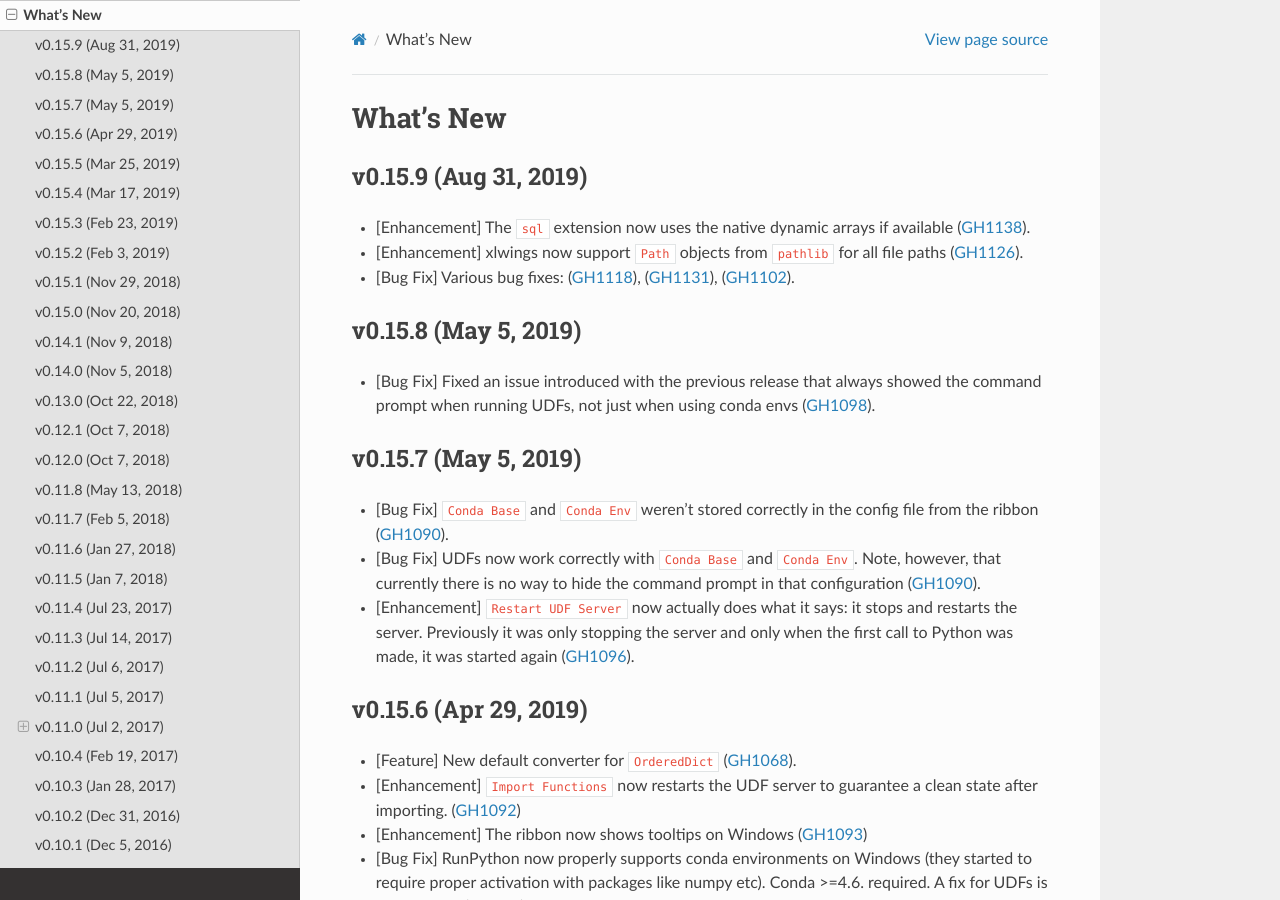
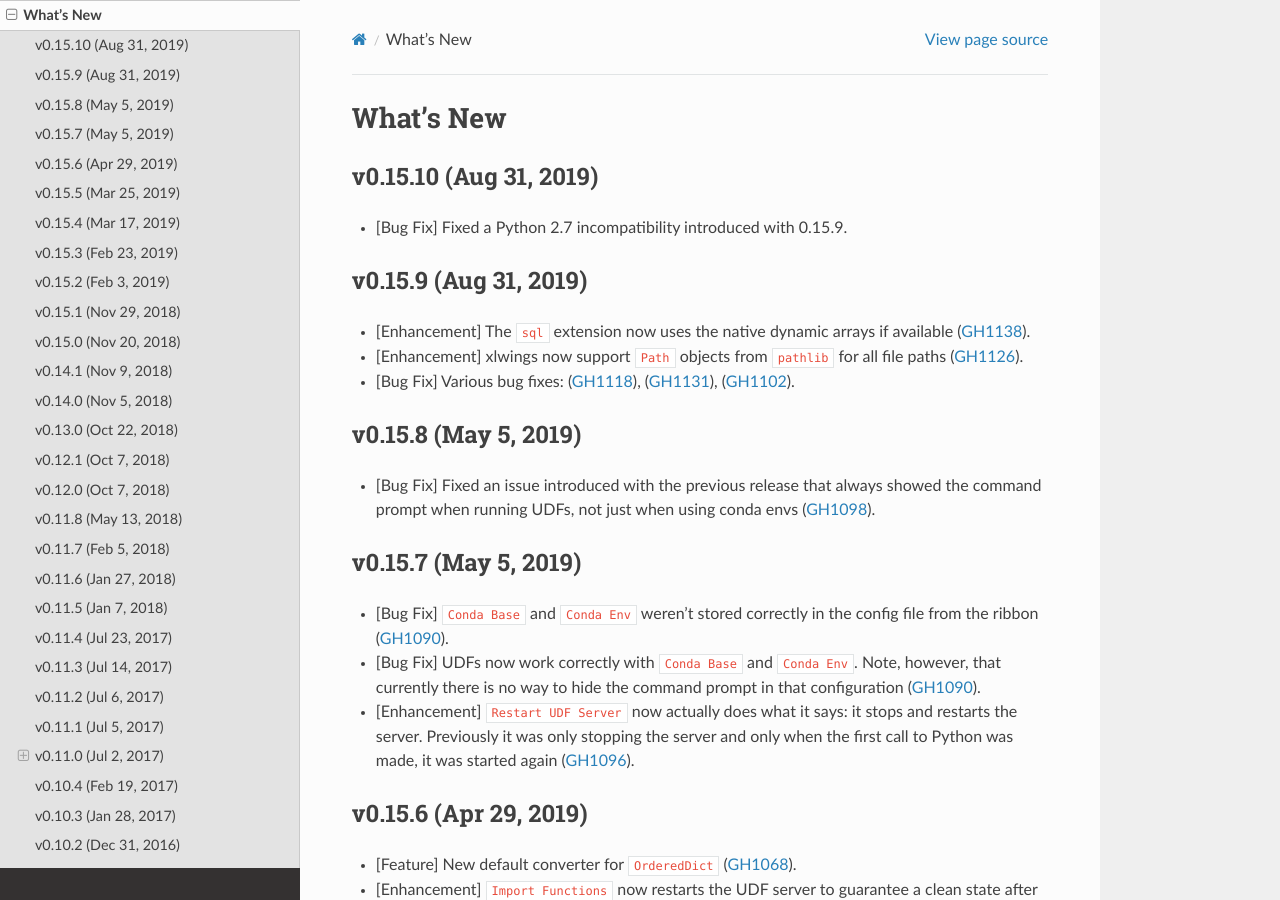
Before and after one commit to xlwings/xlwings, a Sphinx documentation site: the page built from docs/whatsnew.rst, in a window 1280 px wide and 900 px high. Built offline with Sphinx 7.4.7 and the Read the Docs theme 2.0.0, drawn with Linux system fonts in a browser that asks for light colours.

Commit message:
release notes

```diff
--- a/docs/whatsnew.rst
+++ b/docs/whatsnew.rst
@@ -1,5 +1,10 @@
 What's New
 ==========
+
+v0.15.10 (Aug 31, 2019)
+-----------------------
+
+* [Bug Fix] Fixed a Python 2.7 incompatibility introduced with 0.15.9.
 
 v0.15.9 (Aug 31, 2019)
 ----------------------
```
